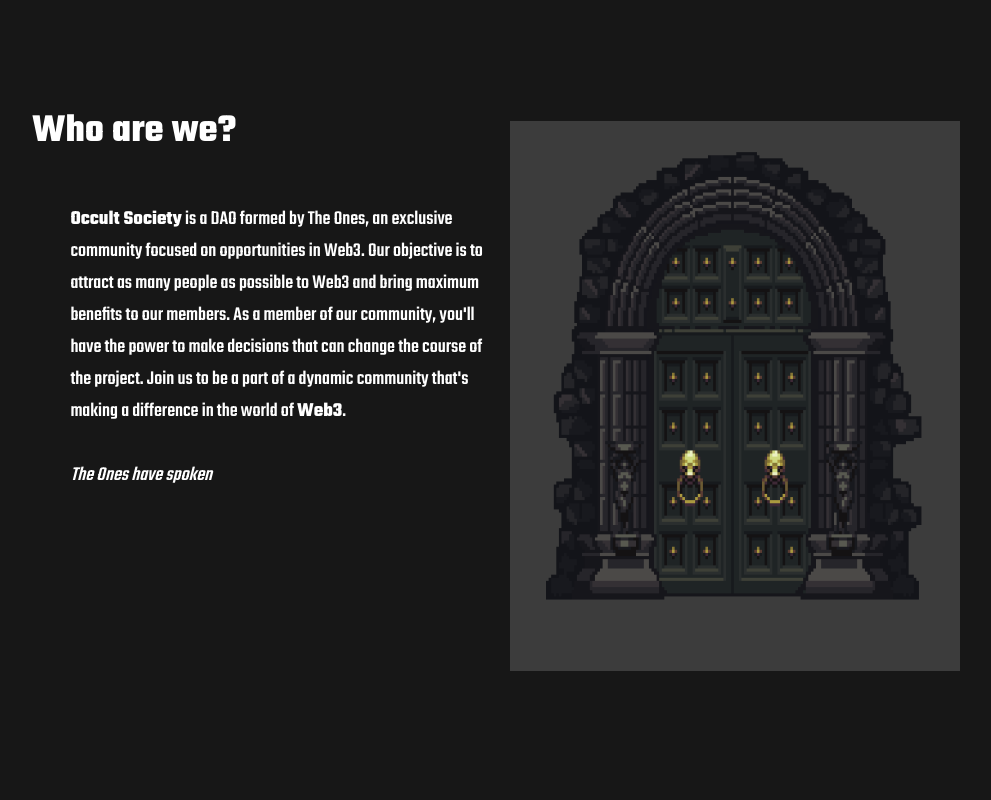
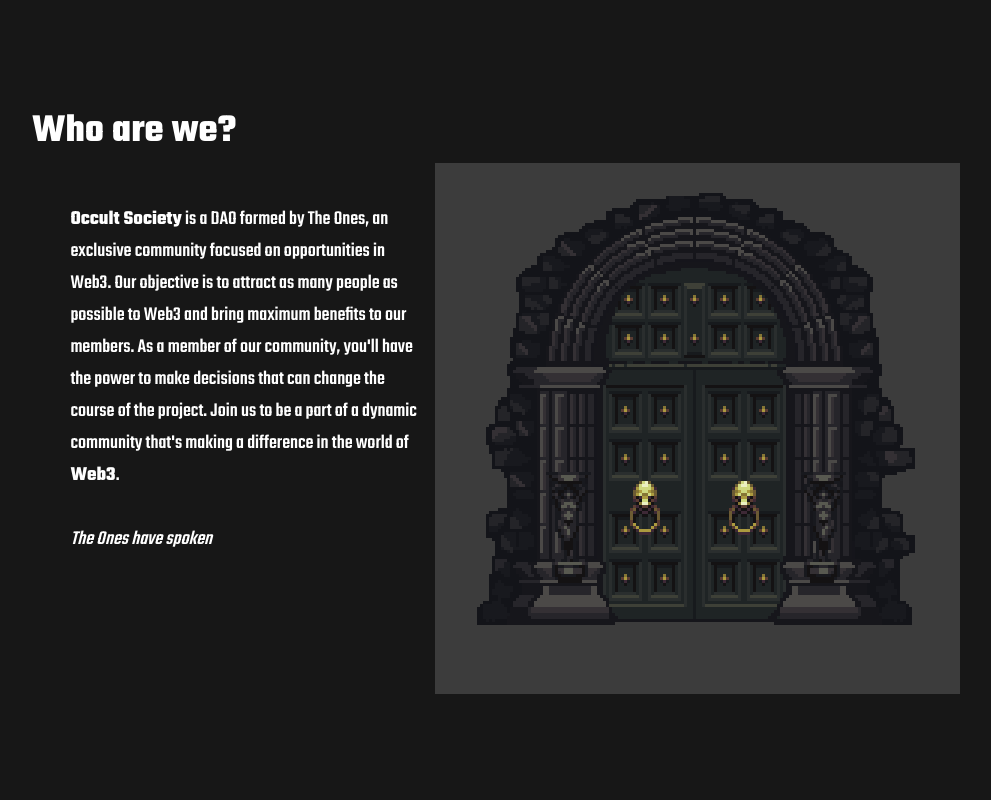
Before and after one commit to R4F4EL-P/TheOccultSite, a website: page site/client/index.html in a window 1280 px wide. Shown: the part 900-1700 px from the top of the page, without its empty margins (144-1135 px from the left). Drawn offline with nearby package versions, Linux system fonts and the light colour scheme.

Commit message:
Done the boring stuff nak has asked me to do :)

```diff
--- a/site/client/index.html
+++ b/site/client/index.html
@@ -76,7 +76,7 @@
                     </span>
                 </div>
             </div>
-            <img id="door" src="src/TVx87sV.gif" alt="Door" style="width:450px;height:550px;">
+            <img id="door" src="src/TVx87sV.gif" alt="Door">
         </div>
 
         <div id="news" class="collumn-flex container">
```
